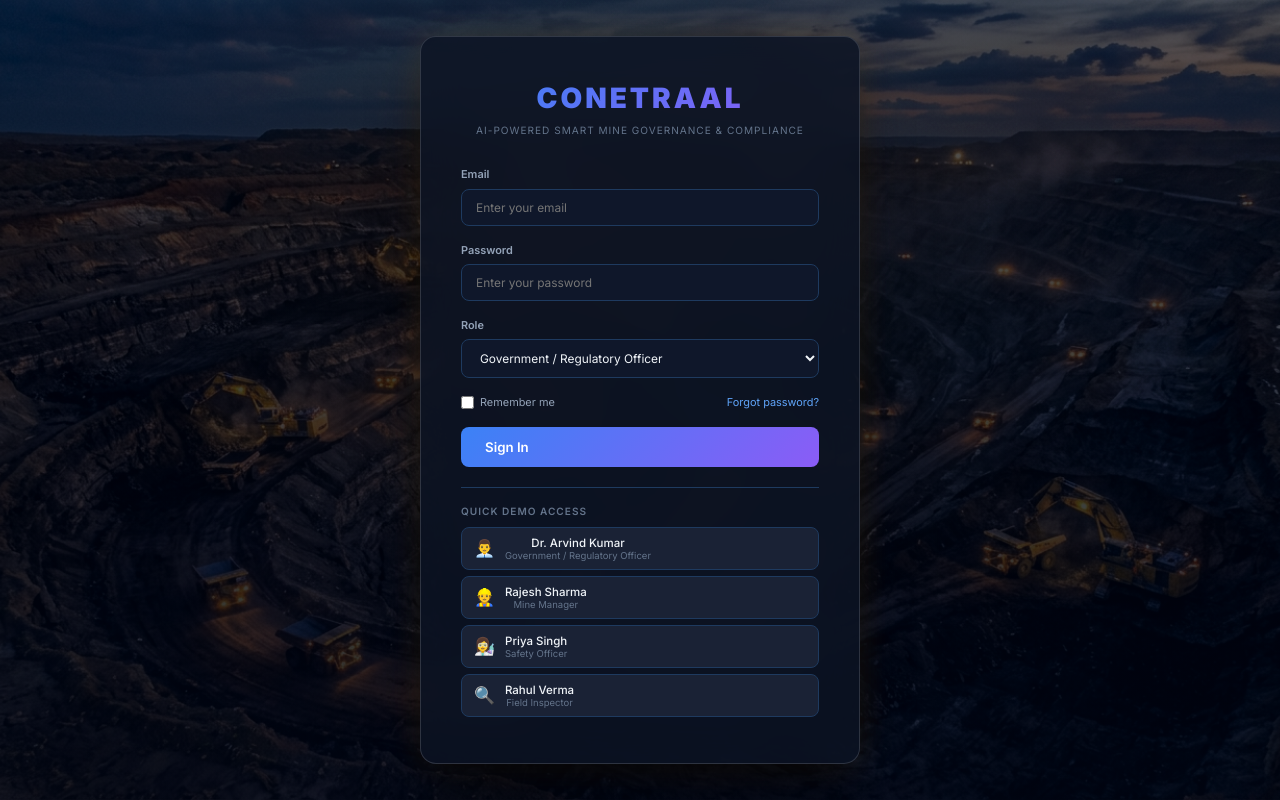
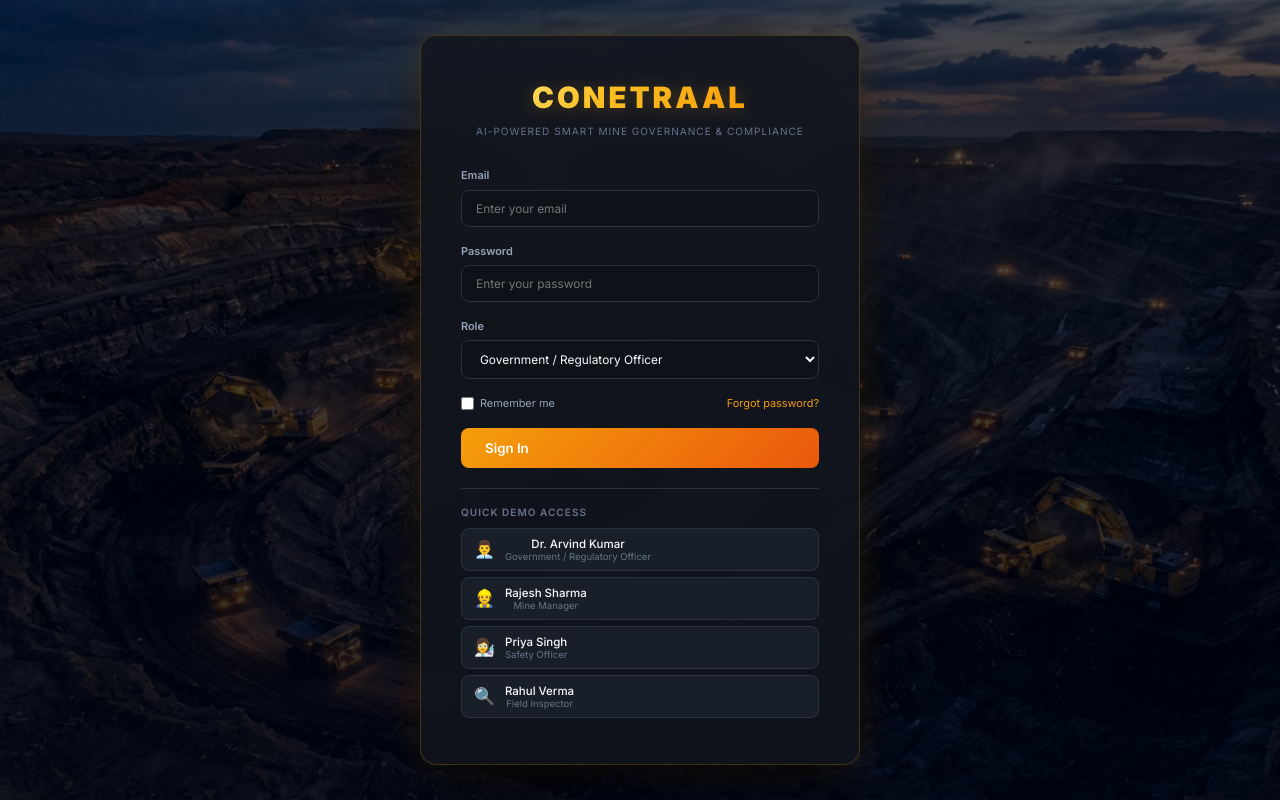
Before and after one commit to sanikarewde05/Conetraal, a React (Vite) app: page / in a window 1280 px wide. Built offline with nearby package versions, Linux system fonts and the light colour scheme.

Commit message:
feat: apply coal & anthracite theme with molten ember and mining gold palette

```diff
--- a/src/index.css
+++ b/src/index.css
@@ -1,62 +1,73 @@
 @import url('https://fonts.googleapis.com/css2?family=Inter:wght@300;400;500;600;700;800;900&family=JetBrains+Mono:wght@400;500;600&display=swap');
 
 :root {
-  /* Core palette */
-  --bg-primary: #0a0e1a;
-  --bg-secondary: #111827;
-  --bg-tertiary: #1a2235;
-  --bg-card: #151d2e;
-  --bg-card-hover: #1c2640;
-  --bg-elevated: #1e293b;
-  --bg-glass: rgba(17, 24, 39, 0.8);
-  --bg-input: #0f172a;
+  /* Core palette - Coal Mining & Anthracite Theme */
+  --bg-primary: #0a0c10;
+  --bg-secondary: #12151c;
+  --bg-tertiary: #191f28;
+  --bg-card: #151a24;
+  --bg-card-hover: #1e2533;
+  --bg-elevated: #212836;
+  --bg-glass: rgba(18, 21, 28, 0.85);
+  --bg-input: #0e1117;
 
-  --border: #1e3a5f;
-  --border-light: rgba(99, 179, 237, 0.15);
-  --border-focus: #3b82f6;
+  --border: #283241;
+  --border-light: rgba(245, 158, 11, 0.12);
+  --border-focus: #f59e0b;
 
-  --text-primary: #f1f5f9;
+  --text-primary: #f8fafc;
   --text-secondary: #94a3b8;
   --text-tertiary: #64748b;
-  --text-accent: #60a5fa;
+  --text-accent: #f59e0b;
 
-  /* Status colors */
+  /* Status colors - Mining & Safety specific */
   --green: #10b981;
   --green-bg: rgba(16, 185, 129, 0.12);
   --green-border: rgba(16, 185, 129, 0.3);
   --yellow: #f59e0b;
-  --yellow-bg: rgba(245, 158, 11, 0.12);
-  --yellow-border: rgba(245, 158, 11, 0.3);
+  --yellow-bg: rgba(245, 158, 11, 0.14);
+  --yellow-border: rgba(245, 158, 11, 0.35);
   --orange: #f97316;
-  --orange-bg: rgba(249, 115, 22, 0.12);
-  --orange-border: rgba(249, 115, 22, 0.3);
+  --orange-bg: rgba(249, 115, 22, 0.14);
+  --orange-border: rgba(249, 115, 22, 0.35);
   --red: #ef4444;
-  --red-bg: rgba(239, 68, 68, 0.12);
-  --red-border: rgba(239, 68, 68, 0.3);
-  --blue: #3b82f6;
-  --blue-bg: rgba(59, 130, 246, 0.12);
-  --blue-border: rgba(59, 130, 246, 0.3);
-  --purple: #8b5cf6;
-  --purple-bg: rgba(139, 92, 246, 0.12);
-  --purple-border: rgba(139, 92, 246, 0.3);
-  --cyan: #06b6d4;
-  --cyan-bg: rgba(6, 182, 212, 0.12);
-  --cyan-border: rgba(6, 182, 212, 0.3);
+  --red-bg: rgba(239, 68, 68, 0.14);
+  --red-border: rgba(239, 68, 68, 0.35);
+  --blue: #f59e0b;              /* Coal theme primary accent (Warm Gold/Amber) */
+  --blue-bg: rgba(245, 158, 11, 0.14);
+  --blue-border: rgba(245, 158, 11, 0.38);
+  --purple: #d97706;            /* Deep amber/bronze */
+  --purple-bg: rgba(217, 119, 6, 0.14);
+  --purple-border: rgba(217, 119, 6, 0.35);
+  --cyan: #38bdf8;             /* Mine Ventilation / Gas Telemetry Blue */
+  --cyan-bg: rgba(56, 189, 248, 0.12);
+  --cyan-border: rgba(56, 189, 248, 0.3);
+
+  /* Coal Theme Accents */
+  --coal-black: #080a0d;
+  --coal-charcoal: #12161e;
+  --coal-amber: #f59e0b;
+  --coal-gold: #fbbf24;
+  --coal-ember: #ea580c;
+  --coal-flame: #f97316;
 
   /* Gradients */
-  --gradient-primary: linear-gradient(135deg, #3b82f6 0%, #8b5cf6 100%);
-  --gradient-danger: linear-gradient(135deg, #ef4444 0%, #f97316 100%);
-  --gradient-success: linear-gradient(135deg, #10b981 0%, #06b6d4 100%);
-  --gradient-warning: linear-gradient(135deg, #f59e0b 0%, #f97316 100%);
-  --gradient-card: linear-gradient(145deg, #151d2e 0%, #1a2540 100%);
+  --gradient-primary: linear-gradient(135deg, #f59e0b 0%, #ea580c 100%);
+  --gradient-danger: linear-gradient(135deg, #ef4444 0%, #dc2626 100%);
+  --gradient-success: linear-gradient(135deg, #10b981 0%, #059669 100%);
+  --gradient-warning: linear-gradient(135deg, #fbbf24 0%, #f59e0b 100%);
+  --gradient-card: linear-gradient(145deg, #151a24 0%, #19202e 100%);
+  --gradient-coal: linear-gradient(135deg, #263140 0%, #12151c 100%);
+  --gradient-gold: linear-gradient(135deg, #fef08a 0%, #fbbf24 50%, #f59e0b 100%);
 
   /* Shadows */
-  --shadow-sm: 0 1px 3px rgba(0, 0, 0, 0.3);
-  --shadow-md: 0 4px 12px rgba(0, 0, 0, 0.4);
-  --shadow-lg: 0 8px 32px rgba(0, 0, 0, 0.5);
-  --shadow-glow-blue: 0 0 20px rgba(59, 130, 246, 0.15);
-  --shadow-glow-red: 0 0 20px rgba(239, 68, 68, 0.15);
-  --shadow-glow-green: 0 0 20px rgba(16, 185, 129, 0.15);
+  --shadow-sm: 0 1px 3px rgba(0, 0, 0, 0.5);
+  --shadow-md: 0 4px 14px rgba(0, 0, 0, 0.6);
+  --shadow-lg: 0 8px 32px rgba(0, 0, 0, 0.7);
+  --shadow-glow-blue: 0 0 22px rgba(245, 158, 11, 0.25);
+  --shadow-glow-amber: 0 0 25px rgba(245, 158, 11, 0.35);
+  --shadow-glow-red: 0 0 20px rgba(239, 68, 68, 0.25);
+  --shadow-glow-green: 0 0 20px rgba(16, 185, 129, 0.25);
 
   /* Sizing */
   --sidebar-width: 260px;
@@ -901,31 +912,34 @@ a:hover { text-decoration: underline; }
 
 /* ========== DEMO MODE ========== */
 .demo-banner {
-  background: linear-gradient(90deg, #8b5cf6 0%, #3b82f6 50%, #06b6d4 100%);
-  padding: 6px 16px;
+  background: linear-gradient(90deg, #9a3412 0%, #c2410c 25%, #ea580c 50%, #d97706 75%, #b45309 100%);
+  padding: 7px 16px;
   text-align: center;
   font-size: 0.75rem;
-  font-weight: 600;
-  color: white;
+  font-weight: 700;
+  color: #fff;
   letter-spacing: 1px;
   display: flex;
   align-items: center;
   justify-content: center;
   gap: 8px;
+  box-shadow: 0 2px 12px rgba(0, 0, 0, 0.6);
+  border-bottom: 1px solid rgba(245, 158, 11, 0.3);
 }
 
 .demo-panel {
   background: var(--bg-secondary);
-  border: 1px solid var(--purple-border);
+  border: 1px solid rgba(245, 158, 11, 0.35);
   border-radius: var(--radius-xl);
   padding: 20px;
   margin-bottom: 20px;
+  box-shadow: 0 0 25px rgba(245, 158, 11, 0.1);
 }
 
 .demo-panel h3 {
   font-size: 1rem;
   font-weight: 700;
-  color: var(--purple);
+  color: var(--coal-gold);
   margin-bottom: 12px;
   display: flex;
   align-items: center;
@@ -984,29 +998,30 @@ a:hover { text-decoration: underline; }
 }
 
 .login-card {
-  background: rgba(13, 20, 36, 0.82);
-  backdrop-filter: blur(20px);
-  -webkit-backdrop-filter: blur(20px);
-  border: 1px solid rgba(255, 255, 255, 0.14);
+  background: rgba(18, 22, 30, 0.86);
+  backdrop-filter: blur(24px);
+  -webkit-backdrop-filter: blur(24px);
+  border: 1px solid rgba(245, 158, 11, 0.22);
   border-radius: var(--radius-xl);
   padding: 40px;
   width: 100%;
   max-width: 440px;
   position: relative;
   z-index: 1;
-  box-shadow: 0 25px 60px -15px rgba(0, 0, 0, 0.85), 0 0 35px rgba(245, 158, 11, 0.12);
+  box-shadow: 0 25px 60px -15px rgba(0, 0, 0, 0.9), 0 0 35px rgba(245, 158, 11, 0.16);
 }
 
 .login-card h1 {
-  font-size: 2rem;
+  font-size: 2.1rem;
   font-weight: 900;
-  background: var(--gradient-primary);
+  background: linear-gradient(135deg, #fef08a 0%, #fbbf24 40%, #f59e0b 80%, #ea580c 100%);
   -webkit-background-clip: text;
   -webkit-text-fill-color: transparent;
   background-clip: text;
   text-align: center;
   letter-spacing: 3px;
   margin-bottom: 4px;
+  filter: drop-shadow(0 2px 8px rgba(245, 158, 11, 0.25));
 }
 
 .login-card .login-subtitle {
```
